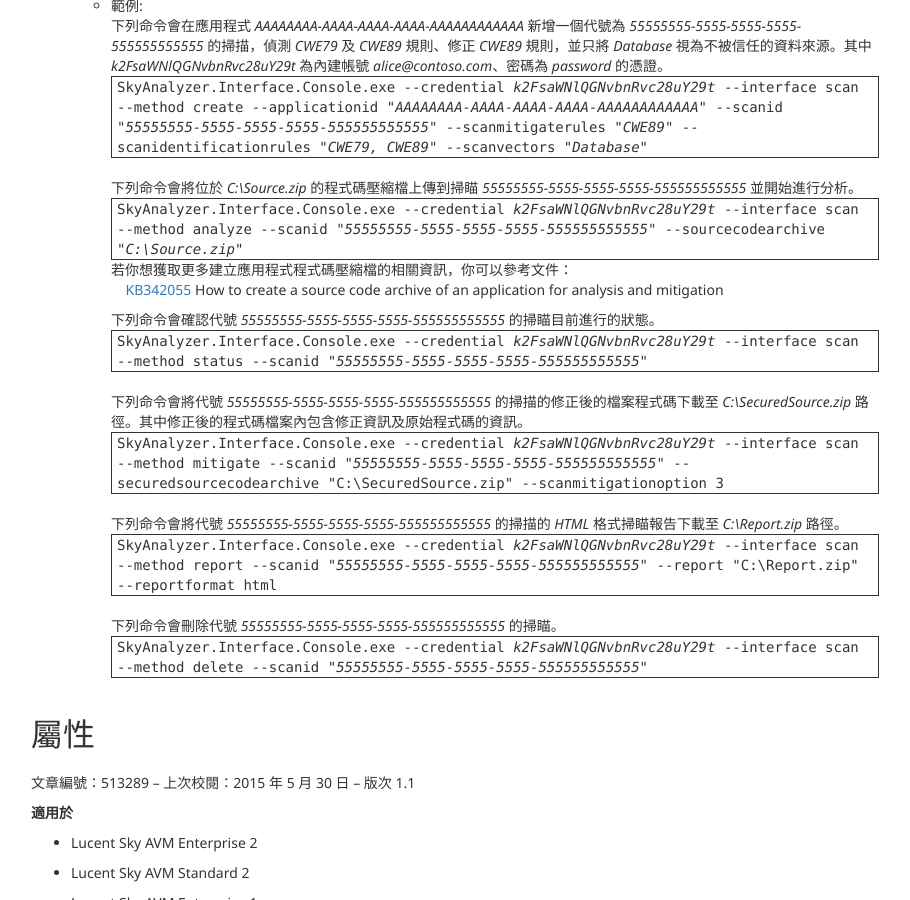
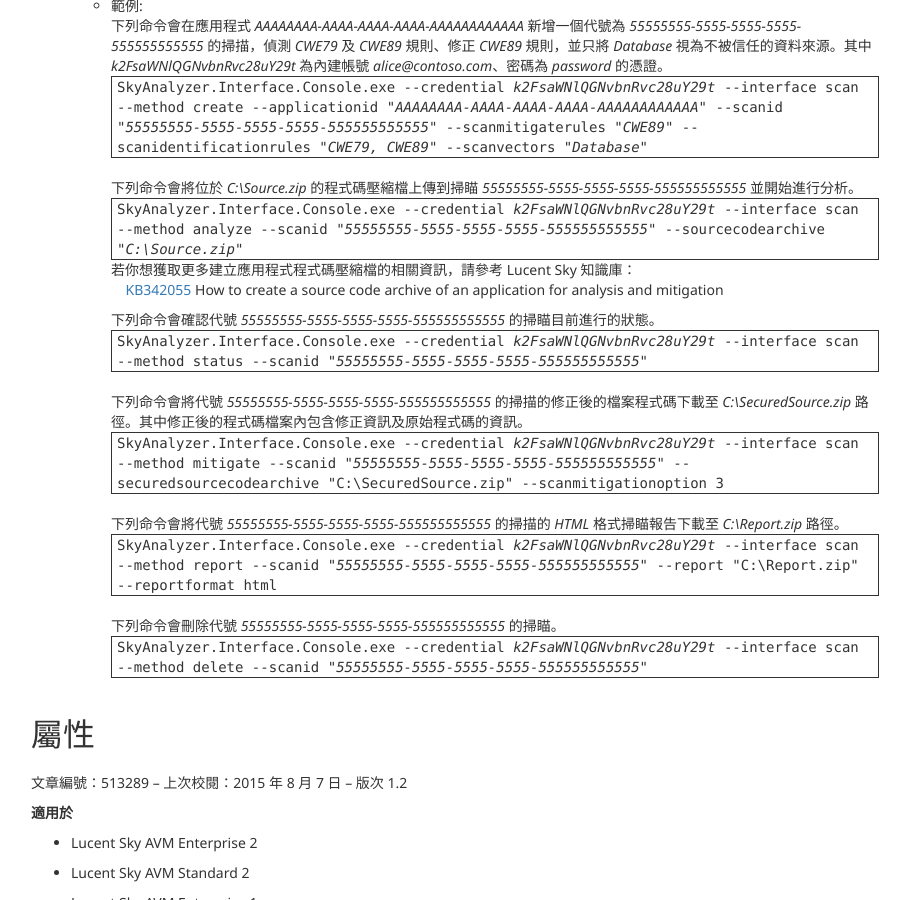
Before and after one commit to Kate-LucentSky/lucentsky.github.io, a Jekyll site: the page built from zh/kb/KB513289 - 開始使用 Lucent Sky AVM - 使用 AVM CLI.html, in a window 1280 px wide and 900 px high, scrolled down 3439 px. Shown: the whole window, without its empty margins (39-949 px from the left). Built offline with Jekyll 4.4.1, drawn with Linux system fonts in a browser that asks for light colours; nearby versions of some CDN libraries; some of the changed text lies outside the part shown.

Commit message:
Update KB513289 - 開始使用 Lucent Sky AVM - 使用 AVM CLI.html

```diff
--- a/zh/kb/KB513289 - 開始使用 Lucent Sky AVM - 使用 AVM CLI.html
+++ b/zh/kb/KB513289 - 開始使用 Lucent Sky AVM - 使用 AVM CLI.html
@@ -83,7 +83,7 @@
         </li>
     </ol>
     <p>
-        AVM CLI 和 AVM主機預設使用不安全的連線，若你希望能改為採用安全的連線，請參考文件：
+        AVM CLI 和 AVM主機預設使用不安全的連線，若你希望能改為採用安全的連線，請參考 Lucent Sky 知識庫：
         <br />
         &nbsp;&nbsp;&nbsp;&nbsp;<a href="448674">KB448674</a> Administration of Lucent Sky AVM CLI</a>
     </p>
@@ -578,7 +578,7 @@
                         </tbody>
                     </table>
                     <p>
-                        若你想獲取更多建立應用程式程式碼壓縮檔的相關資訊，你可以參考文件：
+                        若你想獲取更多建立應用程式程式碼壓縮檔的相關資訊，請參考 Lucent Sky 知識庫：
                         <br />
                         &nbsp;&nbsp;&nbsp;&nbsp;<a href="342055">KB342055</a> How to create a source code archive of an application for analysis and mitigation</a>
                     </p>
@@ -636,7 +636,7 @@
         屬性
     </h1>
     <p>
-        文章編號：513289 – 上次校閱：2015 年 5 月 30 日 – 版次 1.1
+        文章編號：513289 – 上次校閱：2015 年 8 月 7 日 – 版次 1.2
     </p>
     <p>
         <strong>適用於</strong>
```
